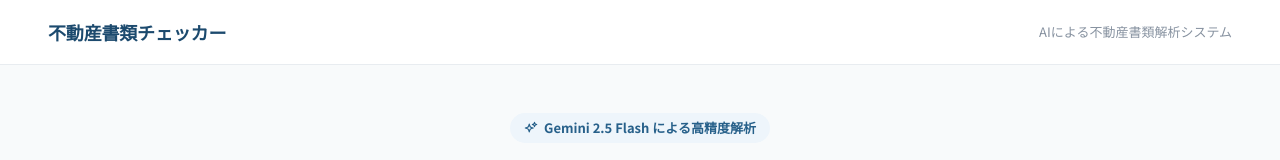
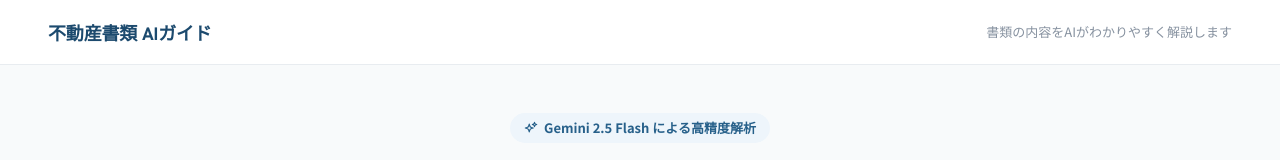
Before and after one commit to keita2399/juusetsu-checker, a Next.js app: page / in a window 1280 px wide. Shown: the top 160 px of the page. Built offline with nearby package versions, Linux system fonts and the light colour scheme.

Commit message:
rename to 不動産書類 AIガイド

```diff
--- a/app/layout.tsx
+++ b/app/layout.tsx
@@ -14,8 +14,8 @@ const geistMono = Geist_Mono({
 });
 
 export const metadata: Metadata = {
-  title: "不動産書類チェッカー",
-  description: "不動産書類をAIで解析・解説するシステム",
+  title: "不動産書類 AIガイド",
+  description: "不動産書類をAIがわかりやすく解説。重要事項説明書・売買契約書・登記簿などに対応。",
 };
 
 export default function RootLayout({
--- a/components/screens/AnalyzingScreen.tsx
+++ b/components/screens/AnalyzingScreen.tsx
@@ -38,7 +38,7 @@ export function AnalyzingScreen({ onDone }: AnalyzingScreenProps) {
       padding:'60px 24px 32px',
     }}>
       <div style={{ display:'flex', alignItems:'center', justifyContent:'center', padding:'16px 0 40px' }}>
-        <div style={{ fontFamily:FONT_DISP, fontSize:22, fontWeight:900, color:BRAND.navyD }}>不動産書類チェッカー</div>
+        <div style={{ fontFamily:FONT_DISP, fontSize:22, fontWeight:900, color:BRAND.navyD }}>不動産書類 AIガイド</div>
       </div>
 
       {/* Document illustration */}
--- a/components/screens/PrintLayout.tsx
+++ b/components/screens/PrintLayout.tsx
@@ -65,7 +65,7 @@ export function PrintLayout({ result: d }: PrintLayoutProps) {
 
       {/* Footer */}
       <div style={{ marginTop:24, paddingTop:10, borderTop:'1px solid #ddd', fontSize:10, color:'#999', textAlign:'center' }}>
-        このレポートは不動産書類チェッカーにより自動生成されました。正式な法律文書ではありません。必ず担当者に直接ご確認ください。
+        このレポートは不動産書類 AIガイドにより自動生成されました。正式な法律文書ではありません。必ず担当者に直接ご確認ください。
       </div>
     </div>
   );
--- a/components/screens/TopScreen.tsx
+++ b/components/screens/TopScreen.tsx
@@ -90,10 +90,10 @@ export function TopScreen({ onStart }: TopScreenProps) {
       <div style={{ borderBottom:`1px solid ${BRAND.border}`, background:'#fff', padding:'0 48px' }}>
         <div style={{ maxWidth:1200, margin:'0 auto', height:64, display:'flex', alignItems:'center', justifyContent:'space-between' }}>
           <div style={{ fontFamily:FONT_DISP, fontSize:18, fontWeight:900, color:BRAND.navyD, letterSpacing:'-.01em' }}>
-            不動産書類チェッカー
+            不動産書類 AIガイド
           </div>
           <div style={{ fontSize:13, color:BRAND.ink400 }}>
-            AIによる不動産書類解析システム
+            書類の内容をAIがわかりやすく解説します
           </div>
         </div>
       </div>
```
